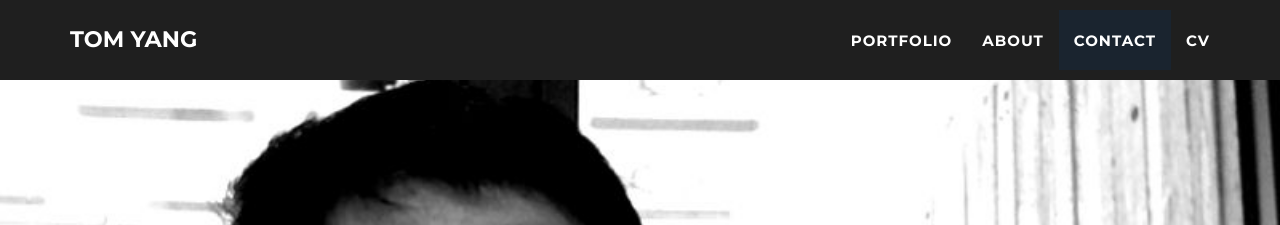
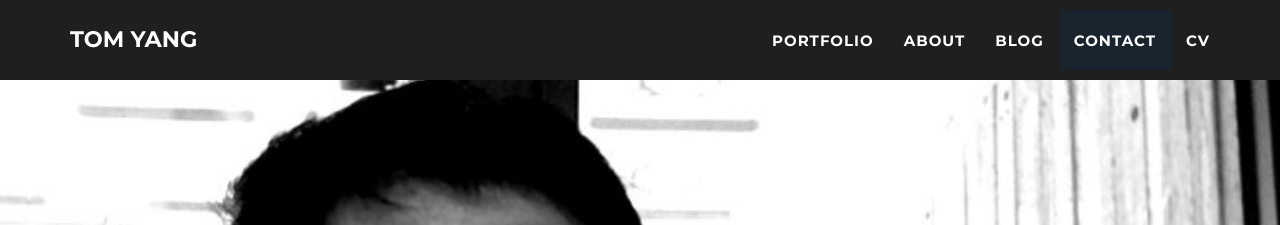
Before and after one commit to tboneyang/tboneyang.github.io, a Jekyll site: the page built from index.html, in a window 1280 px wide. Shown: the top 225 px of the page. Built offline with Jekyll 4.4.1, drawn with Linux system fonts in a browser that asks for light colours.

Commit message:
added blog nav item

```diff
--- a/_includes/nav.html
+++ b/_includes/nav.html
@@ -25,6 +25,9 @@
                         <a href="#about">About</a>
                     </li>
                     <li class="page-scroll">
+                        <a href="http://www.breakingbamboo.com">Blog</a>
+                    </li>
+                    <li class="page-scroll">
                         <a href="#contact">Contact</a>
                     </li>
                     <li class="page-scroll">
```
